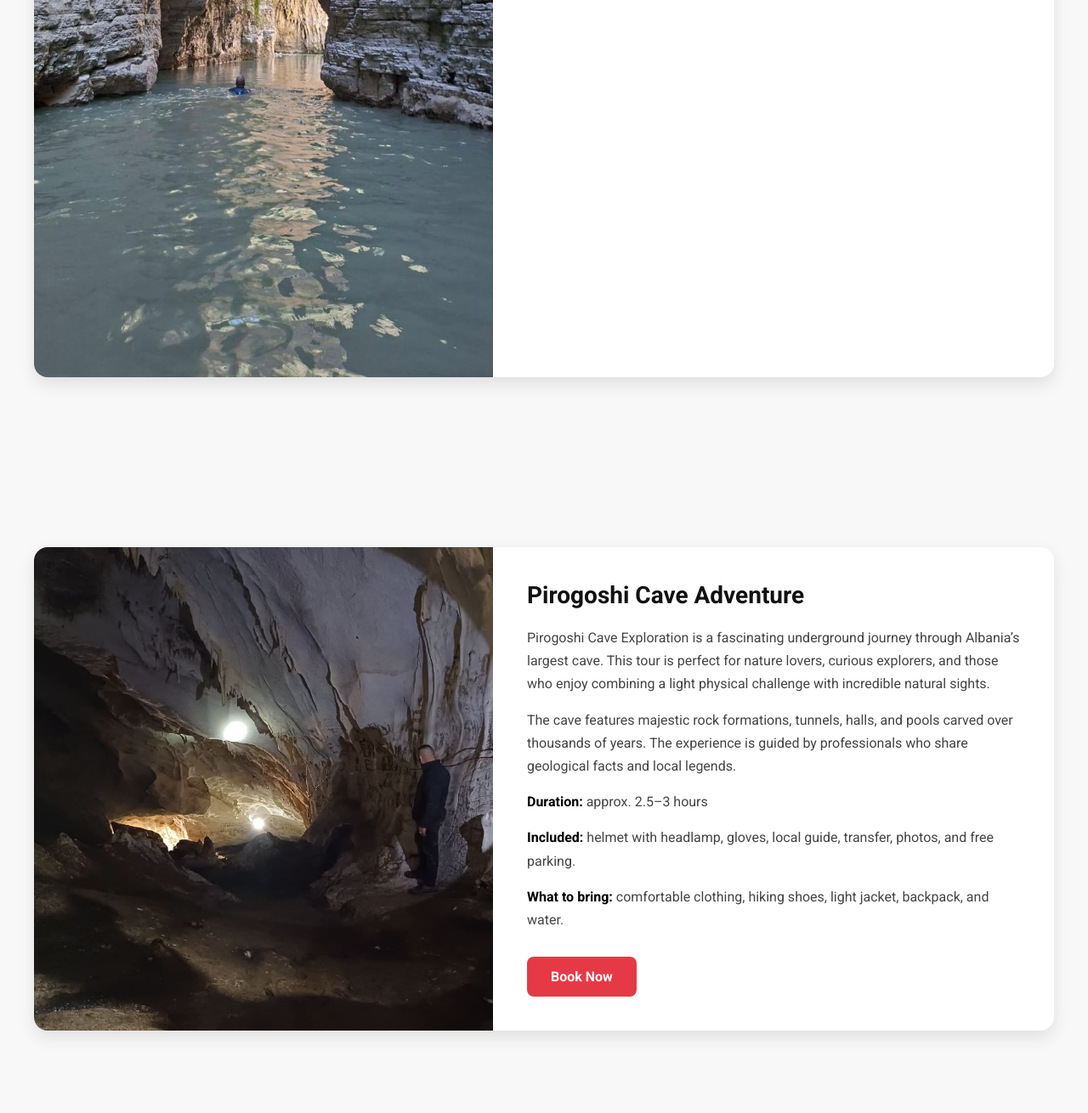
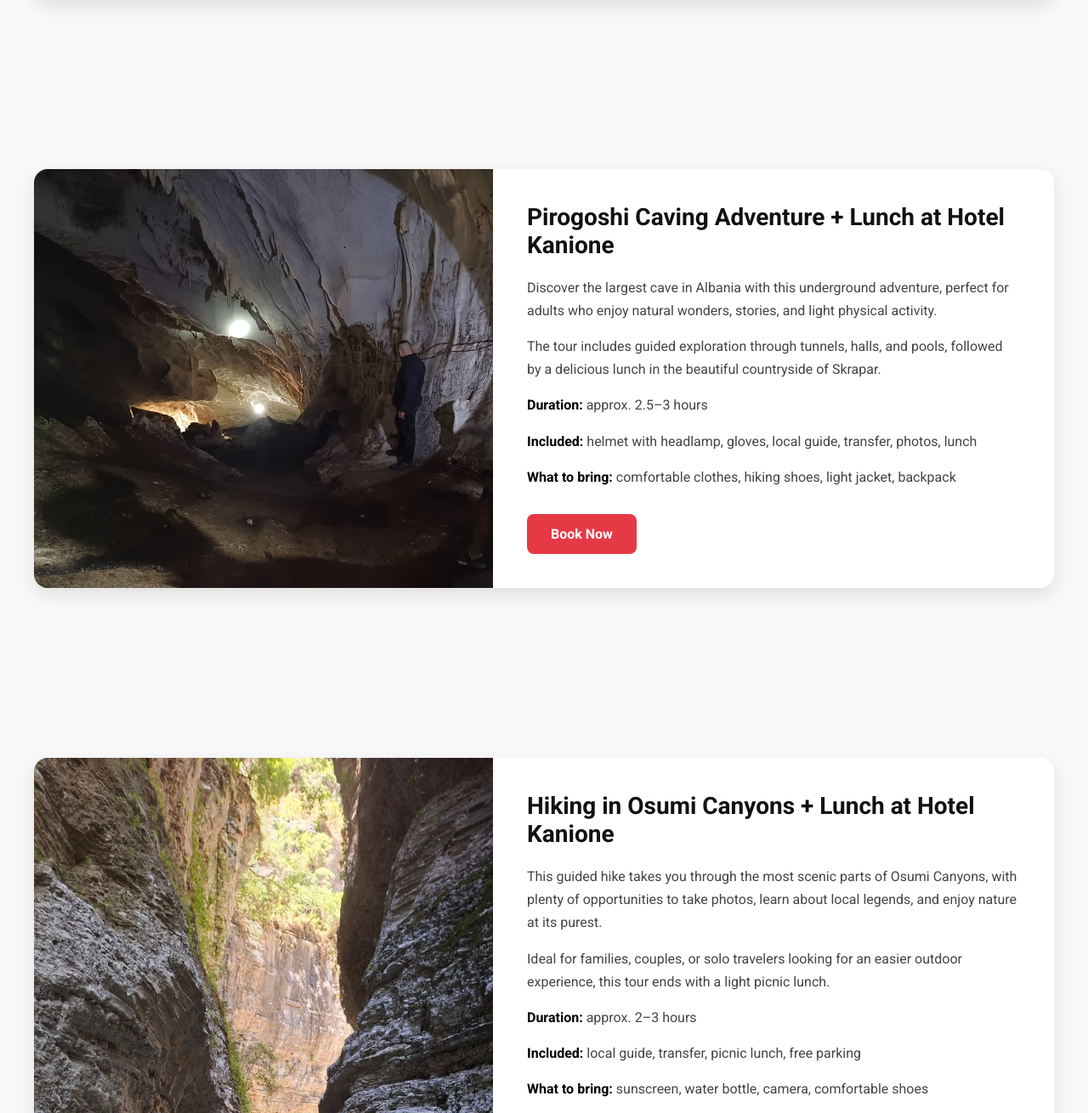
Before and after one commit to xglend29/canyon_adventures_backend, a Flask app: page /services in a window 1280 px wide. Shown: the part 1416-2726 px from the top of the page at 85% size. Run offline with Flask 3, Linux system fonts and the light colour scheme.

Commit message:
modified 3 sections

```diff
--- a/templates/booking.html
+++ b/templates/booking.html
@@ -229,7 +229,7 @@
         <select id="tour" name="tour" required>
           <option value="">-- Choose a Tour --</option>
           <option value="osumi_canyoning">1 Day - Canyoning in Osumi Canyons + Lunch (Adults Only)</option>
-          <option value="piro_canyoning">1 Day - Canyoning in Pirogoshi Cave + Lunch (Adults Only)</option>
+          <option value="piro_canyoning">1 Day - Cavening in Pirogoshi Cave + Lunch (Adults Only)</option>
           <option value="osumi_hiking">1 Day - Hiking in Osumi Canyons + Lunch</option>
           <option value="piro_hiking">1 Day - Hiking in Pirogoshi Cave + Lunch</option>
         </select>
@@ -293,7 +293,7 @@
 <script>
 const tourData = {
   osumi_canyoning: { adult: 80, child: 0, adultsOnly: true },
-  piro_canyoning: { adult: 80, child: 0, adultsOnly: true },
+  piro_canyoning: { adult: 50, child: 0, adultsOnly: true },
   osumi_hiking: { adult: 50, child: 40, adultsOnly: false },
   piro_hiking: { adult: 50, child: 40, adultsOnly: false }
 };
@@ -351,5 +351,7 @@ document.addEventListener('DOMContentLoaded', () => {
   </script>
 
 
+
+
 </body>
 </html>
--- a/templates/contact.html
+++ b/templates/contact.html
@@ -89,7 +89,7 @@
     <h2>Contact Details</h2>
     <p>
       <strong>Email:</strong>
-      <a href="mailto:kanionehotel102@gmail.com">kanionehotel102@gmail.com</a>
+      <a href="mailto:discoverosumicanyons@gmail.com">discoverosumicanyons@gmail.com</a>
     </p>
     <p>
       <strong>Phone:</strong>
--- a/templates/services.html
+++ b/templates/services.html
@@ -55,49 +55,90 @@
     </a>
   </section>
 
-  <!-- SERVICE 1 -->
  <section class="service-section">
   <article class="service-card">
     <div class="image">
-        <img src="{{ url_for('static', filename='assets/WhatsApp Image 2025-08-04 at 11.21.00_05063e92.jpg') }}" alt="Hiking and Tubing" />
+      <img src="{{ url_for('static', filename='assets/osumi_canyons.jpg') }}" alt="Osumi Canyoning" />
     </div>
     <div class="content">
-        <h2>Hiking and Tubing Through Breathtaking Canyons</h2>
+      <h2>Osumi Canyoning + Lunch at Hotel Kanione</h2>
       <p>
-          It’s perfect for beginners and adventure lovers alike – whether you're looking to discover Albania’s wild canyons, cool off in crystal-clear waters, or just enjoy an unforgettable outdoor experience.
+        Explore Albania’s most iconic canyons with a full day of adventure! This tour is designed for adults looking to enjoy a mix of adrenaline and stunning nature in the heart of Skrapar.
       </p>
       <p>
-          This tour takes place in Çorovodë, Skrapar, known for its dramatic landscapes and pristine nature. You’ll start with a scenic hike through narrow canyons, followed by a refreshing tubing ride down the river.
+        The day includes hiking, swimming, and canyoning through the beautiful Osumi Canyons with professional guides, followed by a traditional Albanian lunch in a local guesthouse.
       </p>
-        <p><strong>Duration:</strong> approx. 2.5–3 hours</p>
-        <p><strong>Included:</strong> Ketu do shtohet Informacioni</p>
-        <p><strong>What to bring:</strong> Ketu do shtohet Informacioni</p>
-        <a href="booking.html" class="book-btn">Book Now</a>
+      <p><strong>Duration:</strong> approx. 4–5 hours</p>
+      <p><strong>Included:</strong> guide, helmet, life jacket, transport, lunch, photos</p>
+      <p><strong>What to bring:</strong> towel, sportswear, shoes for water, dry clothes</p>
+      <a href="{{ url_for('booking', tour='osumi_canyoning') }}" class="book-btn">Book Now</a>
     </div>
   </article>
 </section>
 
-  <!-- SERVICE 2 -->
  <section class="service-section">
   <article class="service-card">
     <div class="image">
       <img src="{{ url_for('static', filename='assets/WhatsApp Image 2025-08-04 at 11.54.49_c4220736.jpg') }}" alt="Pirogoshi Cave" />
     </div>
     <div class="content">
-        <h2>Pirogoshi Cave Adventure</h2>
+      <h2>Pirogoshi Caving Adventure + Lunch at Hotel Kanione</h2>
       <p>
-          Pirogoshi Cave Exploration is a fascinating underground journey through Albania’s largest cave. This tour is perfect for nature lovers, curious explorers, and those who enjoy combining a light physical challenge with incredible natural sights.
+        Discover the largest cave in Albania with this underground adventure, perfect for adults who enjoy natural wonders, stories, and light physical activity.
       </p>
       <p>
-          The cave features majestic rock formations, tunnels, halls, and pools carved over thousands of years. The experience is guided by professionals who share geological facts and local legends.
+        The tour includes guided exploration through tunnels, halls, and pools, followed by a delicious lunch in the beautiful countryside of Skrapar.
       </p>
       <p><strong>Duration:</strong> approx. 2.5–3 hours</p>
-        <p><strong>Included:</strong> helmet with headlamp, gloves, local guide, transfer, photos, and free parking.</p>
-        <p><strong>What to bring:</strong> comfortable clothing, hiking shoes, light jacket, backpack, and water.</p>
-        <a href="booking.html" class="book-btn">Book Now</a>
+      <p><strong>Included:</strong> helmet with headlamp, gloves, local guide, transfer, photos, lunch</p>
+      <p><strong>What to bring:</strong> comfortable clothes, hiking shoes, light jacket, backpack</p>
+      <a href="{{ url_for('booking', tour='piro_canyoning') }}" class="book-btn">Book Now</a>
     </div>
   </article>
 </section>
+
+  <section class="service-section">
+  <article class="service-card">
+    <div class="image">
+      <img src="{{ url_for('static', filename='assets/WhatsApp Image 2025-08-04 at 11.21.00_05063e92.jpg') }}" alt="Hiking Osumi" />
+    </div>
+    <div class="content">
+      <h2>Hiking in Osumi Canyons + Lunch at Hotel Kanione</h2>
+      <p>
+        This guided hike takes you through the most scenic parts of Osumi Canyons, with plenty of opportunities to take photos, learn about local legends, and enjoy nature at its purest.
+      </p>
+      <p>
+        Ideal for families, couples, or solo travelers looking for an easier outdoor experience, this tour ends with a light picnic lunch.
+      </p>
+      <p><strong>Duration:</strong> approx. 2–3 hours</p>
+      <p><strong>Included:</strong> local guide, transfer, picnic lunch, free parking</p>
+      <p><strong>What to bring:</strong> sunscreen, water bottle, camera, comfortable shoes</p>
+      <a href="{{ url_for('booking', tour='osumi_hiking') }}" class="book-btn">Book Now</a>
+    </div>
+  </article>
+</section>
+
+  <section class="service-section">
+  <article class="service-card">
+    <div class="image">
+       <img src="{{ url_for('static', filename='assets/WhatsApp Image 2025-08-04 at 11.54.49_c4220736.jpg') }}" alt="Pirogoshi Cave" />
+    </div>
+    <div class="content">
+      <h2>Hiking at Pirogoshi Cave + Lunch at Hotel Kanione</h2>
+      <p>
+        This light hiking tour around the Pirogoshi region is perfect for those who prefer walking through forests and mountain paths rather than entering the cave itself.
+      </p>
+      <p>
+        The hike is guided and includes stories about the region’s history and geology. Enjoy a delicious local lunch in a nearby village afterward.
+      </p>
+      <p><strong>Duration:</strong> approx. 2 hours</p>
+      <p><strong>Included:</strong> guide, transfer, lunch, water, and free parking</p>
+      <p><strong>What to bring:</strong> hiking shoes, sun hat, small backpack, water bottle</p>
+      <a href="{{ url_for('booking', tour='piro_hiking') }}" class="book-btn">Book Now</a>
+    </div>
+  </article>
+</section>
+
 
   <!-- FOOTER -->
   <footer class="custom-footer">
```
Lines whose indentation alone changed are shown as unchanged.
